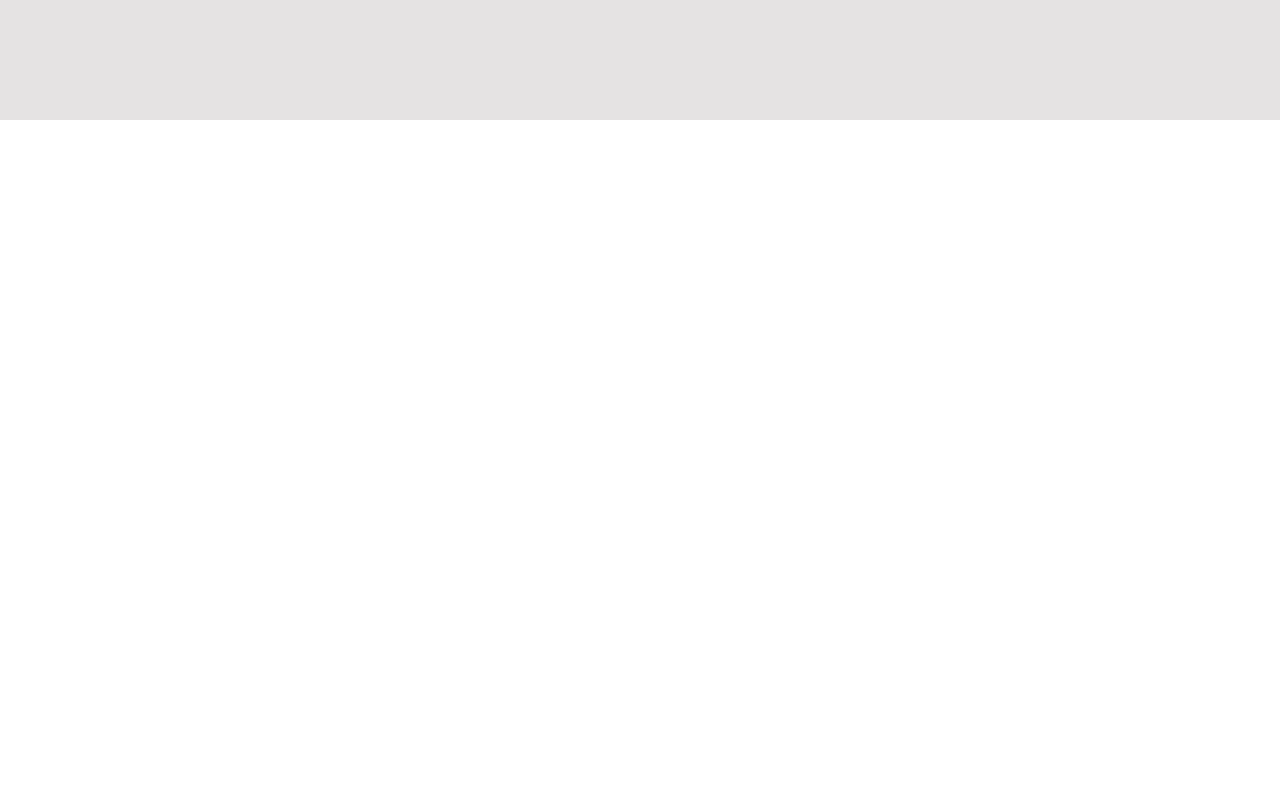
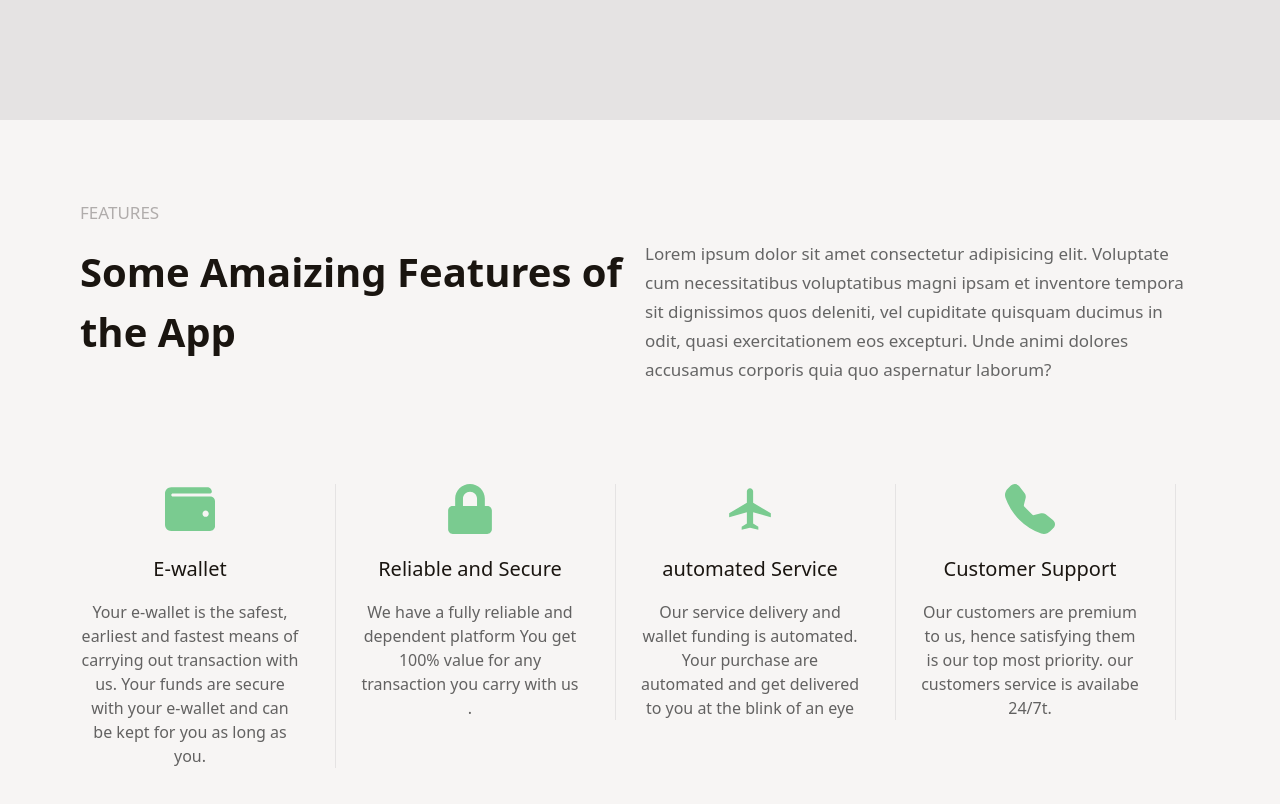
Before and after one commit to Yahckman1112/VTU-site, a Next.js app: page / in a window 1280 px wide. Shown: the part 680-1484 px from the top of the page. Before the commit the page ends 800 px from the top, so only its background shows below. Built offline with nearby package versions, Linux system fonts and the light colour scheme.

Commit message:
features section setting

```diff
--- a/app/homeTemplate/Banner/banner.module.scss
+++ b/app/homeTemplate/Banner/banner.module.scss
@@ -15,7 +15,7 @@
   width:100% !important;
 
   @include responsive(tab){
-      padding: 0rem;
+      padding: .5rem;
     }
 
     @include responsive(phone){
--- /dev/null
+++ b/app/homeTemplate/fetures/features.jsx
@@ -0,0 +1,64 @@
+import React from "react";
+import styles from "./features.module.scss";
+import { FaWallet, FaLock } from "react-icons/fa";
+import {BsFillTelephoneFill} from 'react-icons/bs'
+import {MdAirplanemodeActive} from 'react-icons/md'
+
+
+function Features(props) {
+  const featuresData = [
+    {
+      logo: <FaWallet size={50} className={styles.logo} />,
+      title: "E-wallet",
+      text: `Your e-wallet is the safest, earliest and fastest means of carrying out transaction with us. Your funds are secure with your e-wallet and can be kept for you as long as you.`,
+    },
+    {
+      logo: <FaLock size={50} className={styles.logo} />,
+      title: "Reliable and Secure",
+      text: "We have a fully reliable and dependent platform You get 100% value for any transaction you carry with us .",
+    },
+    {
+    //   logo: <  size={50} className={styles.logo} />,
+    logo:< MdAirplanemodeActive size={50} className={styles.logo} /> ,
+      title: "automated Service",
+      text: "Our service delivery and wallet funding is automated. Your purchase are automated and get delivered to you at the blink of an eye",
+    },
+    {
+      logo: <  BsFillTelephoneFill size={50} className={styles.logo} />,
+      title: "Customer Support",
+      text: "Our customers are premium to us, hence satisfying them is our top most priority. our customers service is availabe 24/7t.",
+    },
+  ];
+  return (
+    <div className={styles.body}>
+      <div className={styles.para}>
+        <div className={styles.para1}>
+          <p className={styles.para1_main}>FeaTures</p>
+          <p className={styles.para1_sub}>Some Amaizing Features of the App</p>
+        </div>
+        <div className={styles.para2}>
+          {" "}
+          Lorem ipsum dolor sit amet consectetur adipisicing elit. Voluptate cum
+          necessitatibus voluptatibus magni ipsam et inventore tempora sit
+          dignissimos quos deleniti, vel cupiditate quisquam ducimus in odit,
+          quasi exercitationem eos excepturi. Unde animi dolores accusamus
+          corporis quia quo aspernatur laborum?{" "}
+        </div>
+      </div>
+
+      <div className="row">
+        {featuresData.map((item) => (
+          <div className="col-12 col-lg-3 col-md-6">
+            <div className={styles.feature}>
+              {item.logo}
+              <p className={styles.logo_title}>{item.title} </p>
+              <p className={styles.logo_text}>{item.text}</p>
+            </div>
+          </div>
+        ))}
+      </div>
+    </div>
+  );
+}
+
+export default Features;
--- /dev/null
+++ b/app/homeTemplate/fetures/features.module.scss
@@ -0,0 +1,104 @@
+@mixin responsive($breakPoint) {
+  @if $breakPoint==tab {
+    @media screen and (max-width: 768px) {
+      @content;
+    }
+  }
+  @if $breakPoint==phone {
+    @media screen and (max-width: 430px) {
+      @content;
+    }
+  }
+}
+
+.body {
+  height: auto;
+  background-color: #f7f5f4;
+  padding: 5rem;
+
+  @include responsive(tab) {
+    padding: 2rem;
+    height: auto;
+  }
+}
+
+.para {
+  display: flex;
+//   padding-bottom: 100px;
+
+  @include responsive(phone) {
+    display: block;
+  }
+}
+.para1 {
+  &_main {
+    color: #b0acab;
+    font-size: 17px;
+    font-weight: 500;
+    text-transform: uppercase;
+  }
+
+  &_sub {
+    font-size: 40px;
+    font-weight: 700;
+    color: #1a1510;
+  }
+}
+
+.para2 {
+  //   flex:1;
+  margin-left: 10px;
+  margin-top: 40px;
+  line-height: 1.7;
+  color: #656565;
+  font-size: 17px;
+}
+
+
+.feature {
+  border-right: 1px solid #e5e3e3;
+  padding-right: 35px;
+  text-align: center;
+  line-height: 1.5;
+  margin-top: 100px;
+
+    @include responsive(tab){
+      margin-top: 10px;
+    }
+    @include responsive(phone){
+        border-right:0px;
+        border-bottom:  1px solid #e5e3e3;
+        margin-top: 20px;
+    }
+
+
+  &:hover{
+    cursor: pointer;
+    color:red !important
+  }
+}
+.logo {
+  color: #7acb90;
+
+
+
+
+
+  &_title {
+    color: #1a1510;
+    font-size: 20px;
+    text-align: center;
+    font-weight: 500;
+    margin-top: 20px;
+
+
+  }
+
+  &_text {
+    color: rgba(0, 0, 0, 0.603);
+    text-align: center;
+    font-weight: 500;
+
+
+  }
+}
--- a/app/page.js
+++ b/app/page.js
@@ -1,14 +1,15 @@
+import { Inter } from "next/font/google";
+import styles from "./page.module.scss";
+import HomeBanner from "./homeTemplate/Banner/landingPage";
+import Features from "./homeTemplate/fetures/features";
 
-import { Inter } from 'next/font/google'
-import styles from './page.module.scss'
-import HomeBanner from './homeTemplate/Banner/landingPage';
-
-const inter = Inter({ subsets: ['latin'] })
+const inter = Inter({ subsets: ["latin"] });
 
 export default function Home() {
   return (
-    <main className={styles.main} >
-      < HomeBanner/>
+    <main className={styles.main}>
+      <HomeBanner />
+      <Features />
     </main>
-  )
+  );
 }
--- a/package.json
+++ b/package.json
@@ -15,6 +15,7 @@
     "react": "18.2.0",
     "react-bootstrap": "^2.7.2",
     "react-dom": "18.2.0",
+    "react-icons": "^4.8.0",
     "sass": "^1.59.3"
   }
 }
```
Also changed, not shown: 1 other file (tests, documents, lock files or other folders).
